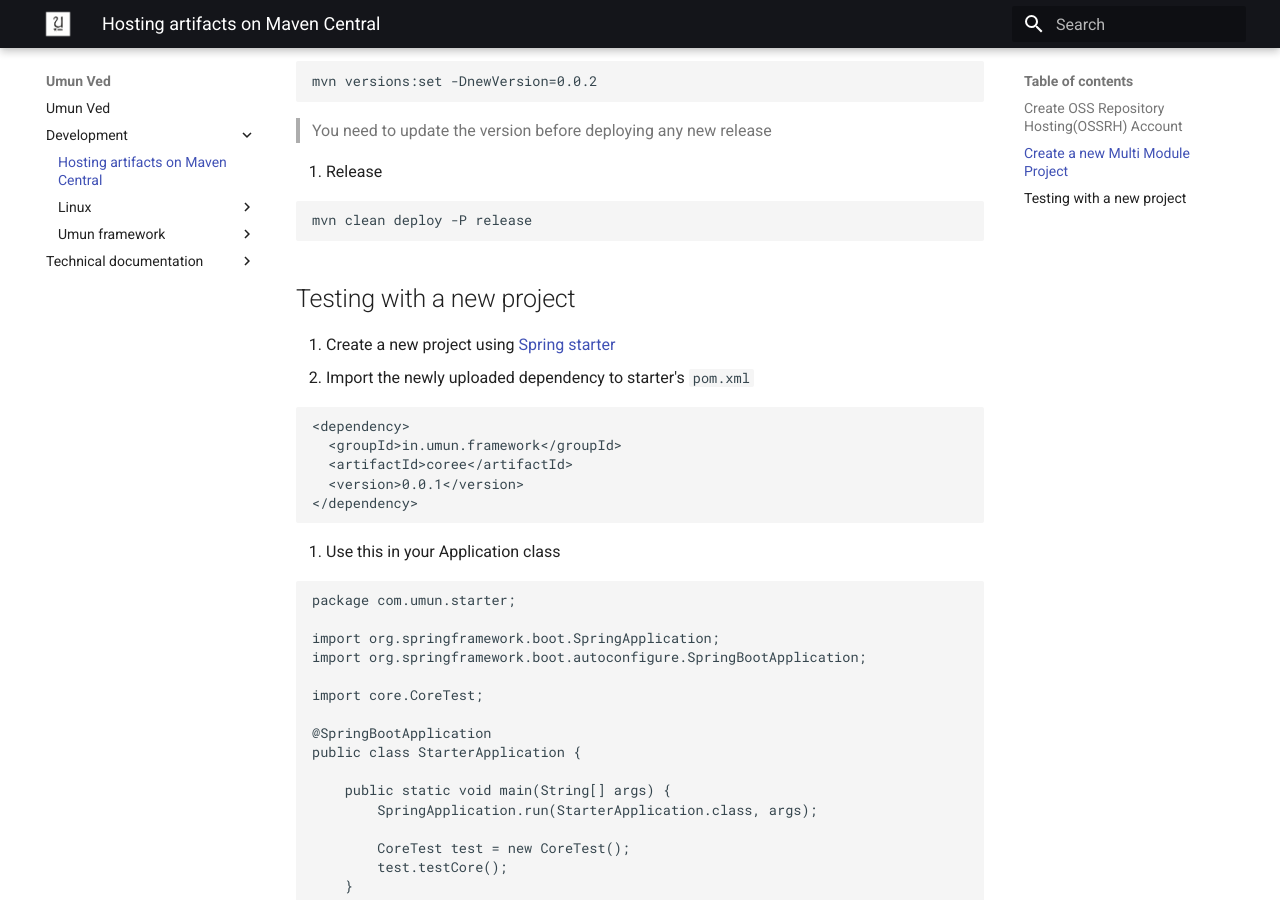
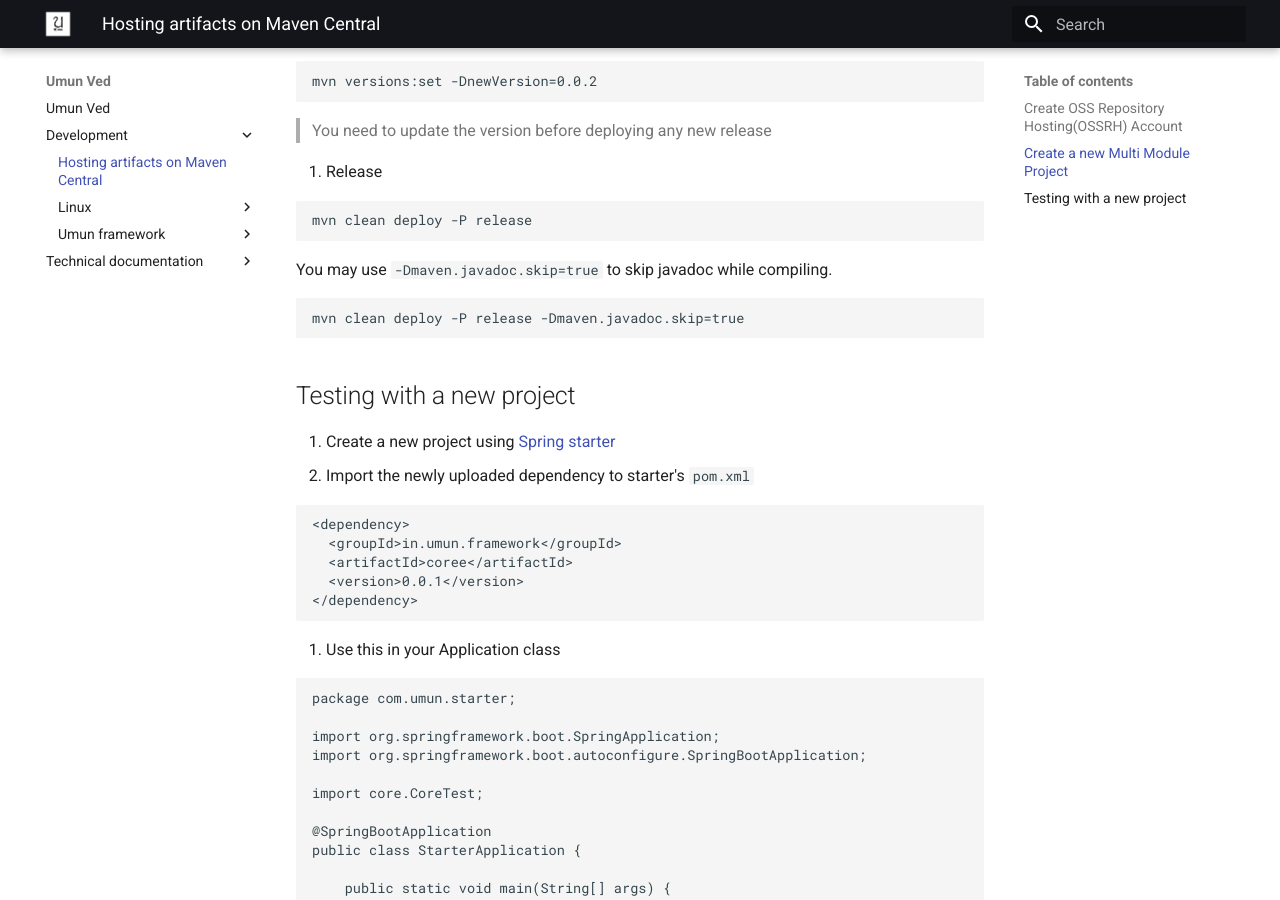
Before and after one commit to iAbhinav/testing-mkdocs, an MkDocs documentation site: the page built from docs/development/maven_central.md, in a window 1280 px wide and 900 px high, scrolled down 2617 px. Built offline with MkDocs 1.6.1 and Material for MkDocs 9.7.7, drawn with Linux system fonts in a browser that asks for light colours.

Commit message:
Update maven_central.md

````diff
--- a/docs/development/maven_central.md
+++ b/docs/development/maven_central.md
@@ -119,6 +119,12 @@ mvn versions:set -DnewVersion=0.0.2
 mvn clean deploy -P release
 ```
 
+You may use `-Dmaven.javadoc.skip=true` to skip javadoc while compiling.
+
+```
+mvn clean deploy -P release -Dmaven.javadoc.skip=true
+```
+
 ## Testing with a new project
 
 1. Create a new project using [Spring starter](start.spring.io)
````
